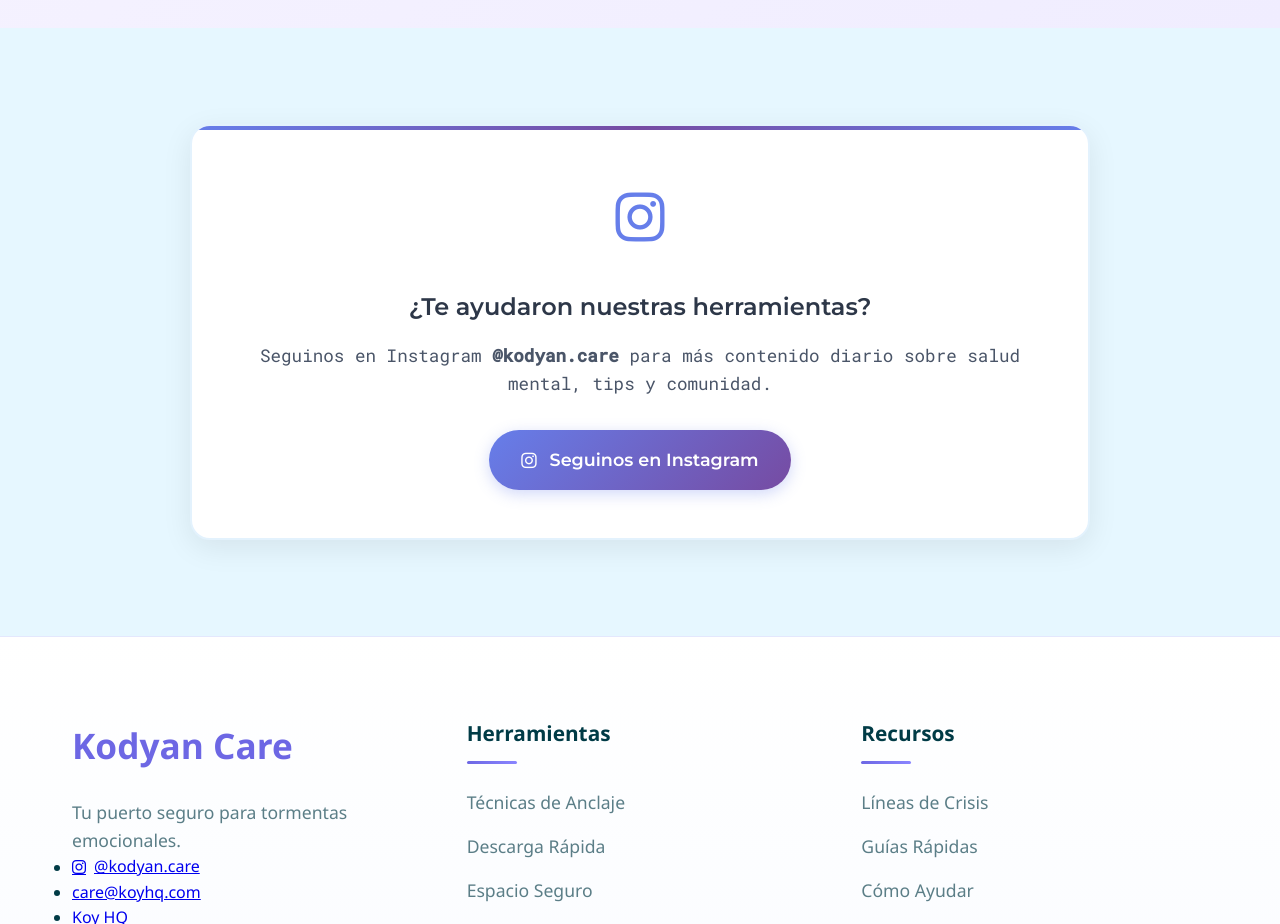
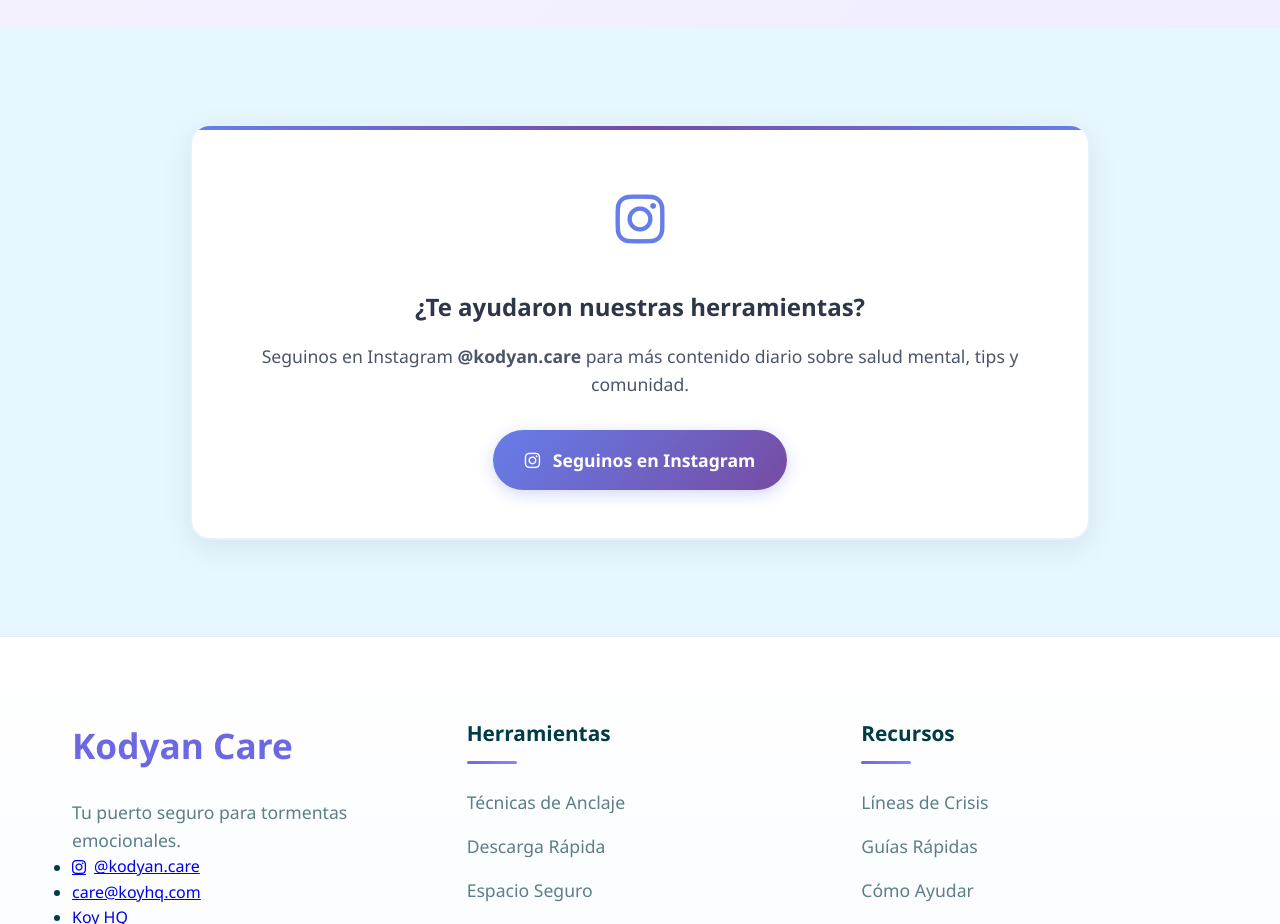
Before and after one commit to Viktoriya-koy/kodyan-care, a plain HTML site: page index.html in a window 1280 px wide. Shown: the part 4860-5784 px from the top of the page. Drawn offline with Linux system fonts and the light colour scheme.

Commit message:
Update index.html

```diff
--- a/index.html
+++ b/index.html
@@ -89,7 +89,7 @@
             margin: 0 auto;
             position: relative;
             overflow: hidden;
-            font-family: 'Montserrat', sans-serif; /* Fuente principal */
+            font-family: inherit;
         }
 
         .ig-banner::before {
@@ -113,7 +113,7 @@
             font-size: 1.5rem;
             margin-bottom: 1rem;
             font-weight: 600;
-            font-family: 'Montserrat', sans-serif;
+            font-family: inherit;
             color: #2d3748;
         }
 
@@ -122,7 +122,7 @@
             margin-bottom: 2rem;
             color: #4a5568;
             line-height: 1.6;
-            font-family: 'Roboto Mono', monospace;
+            font-family: inherit;
             font-weight: 400;
         }
 
@@ -137,7 +137,7 @@
             align-items: center;
             gap: 0.8rem;
             transition: all 0.3s ease;
-            font-family: 'Montserrat', sans-serif;
+            font-family: inherit;
             border: none;
             box-shadow: 0 4px 15px rgba(102, 126, 234, 0.3);
         }
```
